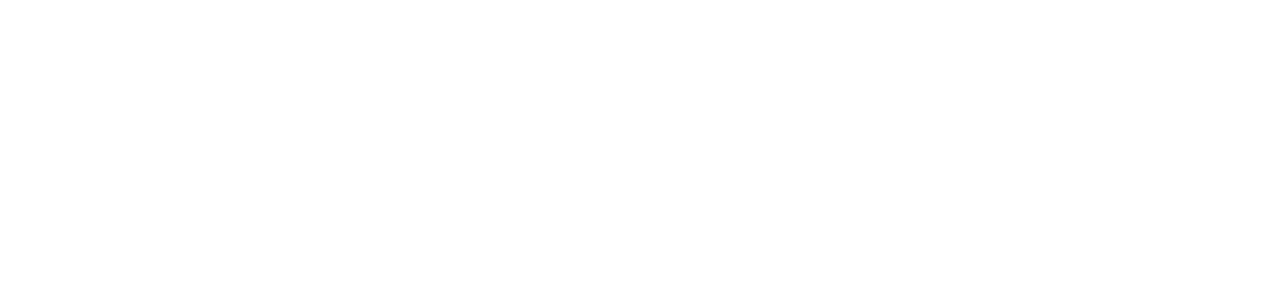
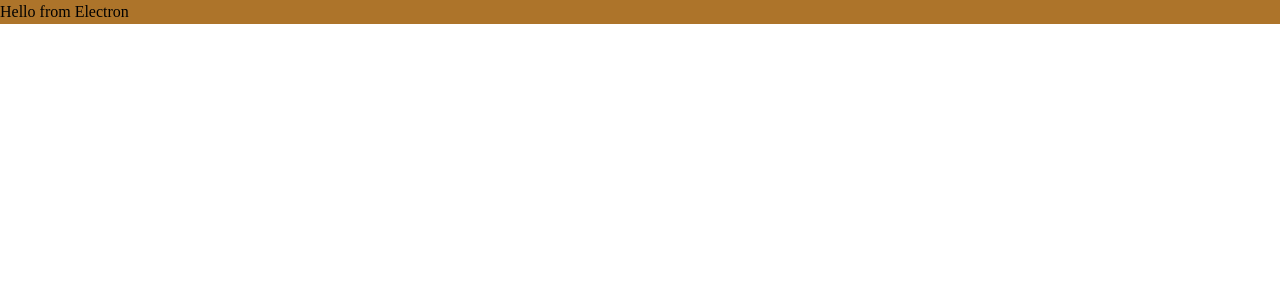
Before and after one commit to nainaesk/noteapp, a React (Vite) app in the folder src/renderer/: page / in a window 1280 px wide. Shown: the top 300 px of the page. Built offline with nearby package versions, Linux system fonts and the light colour scheme.

Commit message:
Chore: installed tailwind

```diff
--- a/package.json
+++ b/package.json
@@ -33,6 +33,7 @@
     "@types/react-dom": "^19.1.2",
     "@vitejs/plugin-react": "^4.3.4",
     "autoprefixer": "^10.4.21",
+    "clsx": "^2.1.1",
     "electron": "^35.1.5",
     "electron-builder": "^25.1.8",
     "electron-vite": "^3.1.0",
@@ -41,10 +42,12 @@
     "eslint-plugin-react-hooks": "^5.2.0",
     "eslint-plugin-react-refresh": "^0.4.19",
     "postcss": "^8.5.3",
+    "postcss-loader": "^8.1.1",
     "prettier": "^3.5.3",
     "react": "^19.1.0",
     "react-dom": "^19.1.0",
-    "tailwindcss": "^4.1.3",
+    "react-icons": "^5.5.0",
+    "tailwindcss": "^4.1.4",
     "typescript": "^5.8.3",
     "vite": "^6.2.6"
   }
--- a/src/renderer/src/App.tsx
+++ b/src/renderer/src/App.tsx
@@ -1,5 +1,11 @@
 function App() {
-  return <></>
+  return (
+    <>
+      <div className="flex h-full items-center justify-center">
+        <span className="text-4xl text-blue-500">Hello from Electron</span>
+      </div>
+    </>
+  )
 }
 
 export default App
--- a/src/renderer/src/assets/index.css
+++ b/src/renderer/src/assets/index.css
@@ -0,0 +1,24 @@
+@import 'tailwindcss';
+
+@tailwind utilities;
+@theme {
+  --font-display: 'Satoshi', 'sans-serif';
+  --breakpoint-3xl: 1920px;
+  /* Add other custom variables as needed */
+}
+@layer base {
+  #root {
+    @apply h-full;
+  }
+  html,
+  body {
+    @apply h-full;
+    @apply select-none;
+    @apply bg-transparent;
+    @apply font-mono antialiased text-white;
+    @apply overflow-hidden;
+  }
+}
+#root {
+  background-color: rgb(173, 116, 42);
+}
--- a/src/renderer/src/main.tsx
+++ b/src/renderer/src/main.tsx
@@ -1,6 +1,8 @@
 import { StrictMode } from 'react'
 import { createRoot } from 'react-dom/client'
 import App from './App'
+
+import '@/assets/index.css'
 
 createRoot(document.getElementById('root')!).render(
   <StrictMode>
```
Also changed, not shown: src/renderer/src/utils/index.ts (added), 1 other file (tests, documents, lock files or other folders).
